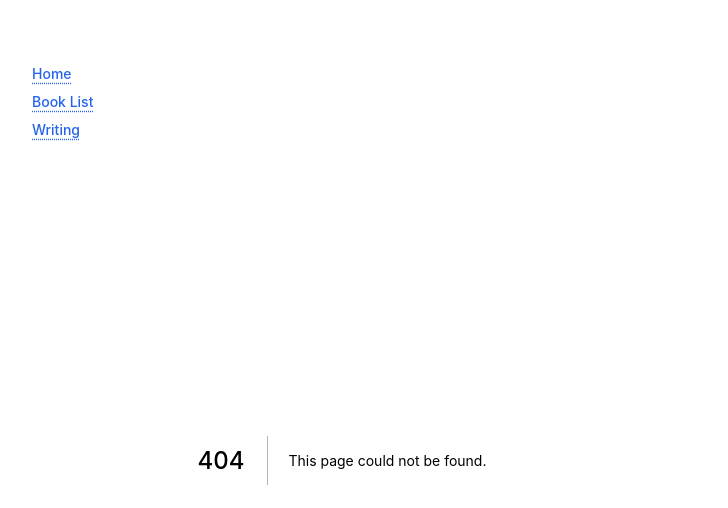
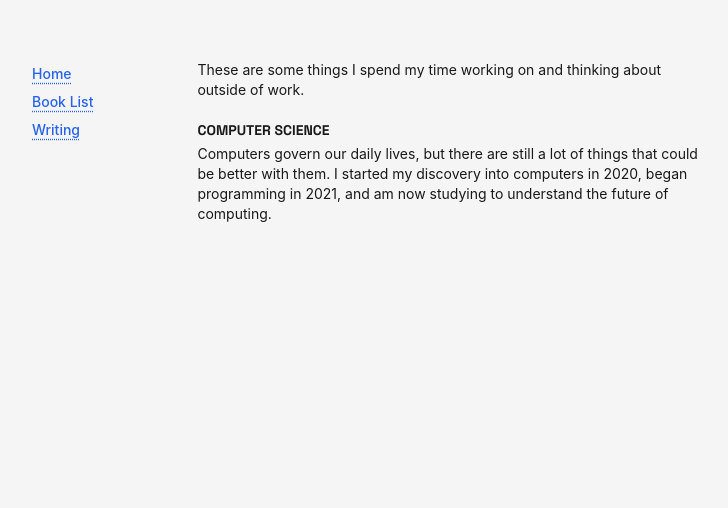
Before and after one commit to dmabery/ugly-site, a Next.js app: page /now in a window 1280 px wide. Before the commit this address had no page. Shown: the top 508 px of the page, without its empty margins (32-760 px from the left). Built offline with nearby package versions, Linux system fonts and the light colour scheme.

Commit message:
update copy

```diff
--- a/pages/index.js
+++ b/pages/index.js
@@ -24,21 +24,16 @@ export default function Home(posts) {
   return (
     <div className="container">
       <Meta title="Dalton's site" />
-      <div className="text-sm mb-3">
-        <p className='mb-3'>I&#39;m a video editor, designer, developer, and writer.</p>
-        <p className='mb-3'>I love to read books, especially old ones. Currently studying history, science, programming and writing about what I learn.</p>
+      <div className="text-sm mb-5 max-w-lg">
+        <p className='mb-3'>I&#39;m a video editor, designer, developer, and writer interested in to using technology to increase the diffusion of knowledge. </p>
+        <p className='mb-5'>I&rsquo;m currently studying physics and computer science.</p>
+        <h3 className='text-sm mb-2 font-bold uppercase'>Where you can find me</h3>
         <p className='mb-1'>Work: Video, design, and marketing at <a href="https://fs.blog/" target="blank">Farnam Street.</a></p>
         <p className='mb-1'>Writing: <a className='text-blue-600 underline decoration-dotted underline-offset-4' href="https://atomsofuniverse.substack.com/" target="blank">Atoms of the Universe</a></p>
         <p className='mb-3'>Elsewhere: <a href="https://twitter.com/daltonmabery" target="blank">Twitter</a>, <a>YouTube</a>, <a href="https://github.com/dmabery" target="blank">Github</a></p>
-        <ul className='list-disc pl-3'>
-          <li>Graduated high school in 2017</li>
-          <li>Worked at Bayside Church for 3 years as Social Media Manager and Communications Coordinator</li>
-          <li>Graduated from Southeastern University in 2021 with a degree in Digital Media and Design</li>
-          <li>Started programming in 2021</li>
-        </ul>
       </div>
       <div>
-        <h1 className='text-lg mb-1 font-bold'>Latest Posts</h1>
+        <h3 className='text-sm mb-2 text- font-bold uppercase'>Latest Posts</h3>
           <ul className="max-w-lg text-blue-600 list-disc ml-3" >
                   {posts.posts.map(post => (
                               <li className='mb-2' key={post.fields.slug}>
--- /dev/null
+++ b/pages/now.js
@@ -0,0 +1,16 @@
+import Link from 'next/link'
+import Meta from "../components/meta";
+
+const Now = () => {
+return (
+    <>
+         <Meta title="Now" />
+         <div className='max-w-lg text-sm'>
+            <p className='mb-5'>These are some things I spend my time working on and thinking about outside of work.</p>
+            <h3 className='text-sm mb-1 font-bold uppercase'>Computer Science</h3>
+            <p>Computers govern our daily lives, but there are still a lot of things that could be better with them. I started my discovery into computers in 2020, began programming in 2021, and am now studying to understand the future of computing.</p>
+        </div>
+    </>
+)}
+
+export default Now;
--- a/styles/globals.css
+++ b/styles/globals.css
@@ -1,8 +1,10 @@
+@import url('https://fonts.googleapis.com/css2?family=Space+Grotesk:wght@500;600;700&display=swap');
+
+
 @tailwind base;
 @tailwind components;
 @tailwind utilities;
 
-@import url('https://fonts.googleapis.com/css2?family=Space+Grotesk:wght@500;600;700&display=swap');
 
 html,
 body {
@@ -10,6 +12,8 @@ body {
   margin: 0;
   font-family: -apple-system, BlinkMacSystemFont, Segoe UI, Roboto, Oxygen,
     Ubuntu, Cantarell, Fira Sans, Droid Sans, Helvetica Neue, sans-serif;
+  background-color: #f5f5f5;
+  color: #191919;
 }
 
 a {
@@ -21,3 +25,14 @@ a {
 * {
   box-sizing: border-box;
 }
+
+@layer base {
+  h1,
+  h2,
+  h3,
+  h4,
+  h5,
+  h6 {
+    @apply font-heading;
+  }
+}
--- a/tailwind.config.js
+++ b/tailwind.config.js
@@ -6,8 +6,8 @@ module.exports = {
   theme: {
     extend: {},
     fontFamily: {
-      heading: ['Space Grotesk', 'Sans-Serif'],
-      body: ['Inter', 'Monospace'],
+      heading: ['Space Grotesk', 'monospace'],
+      body: ['Inter', 'Sans-serif'],
       mono: ['monospace']
     }
   },
```
